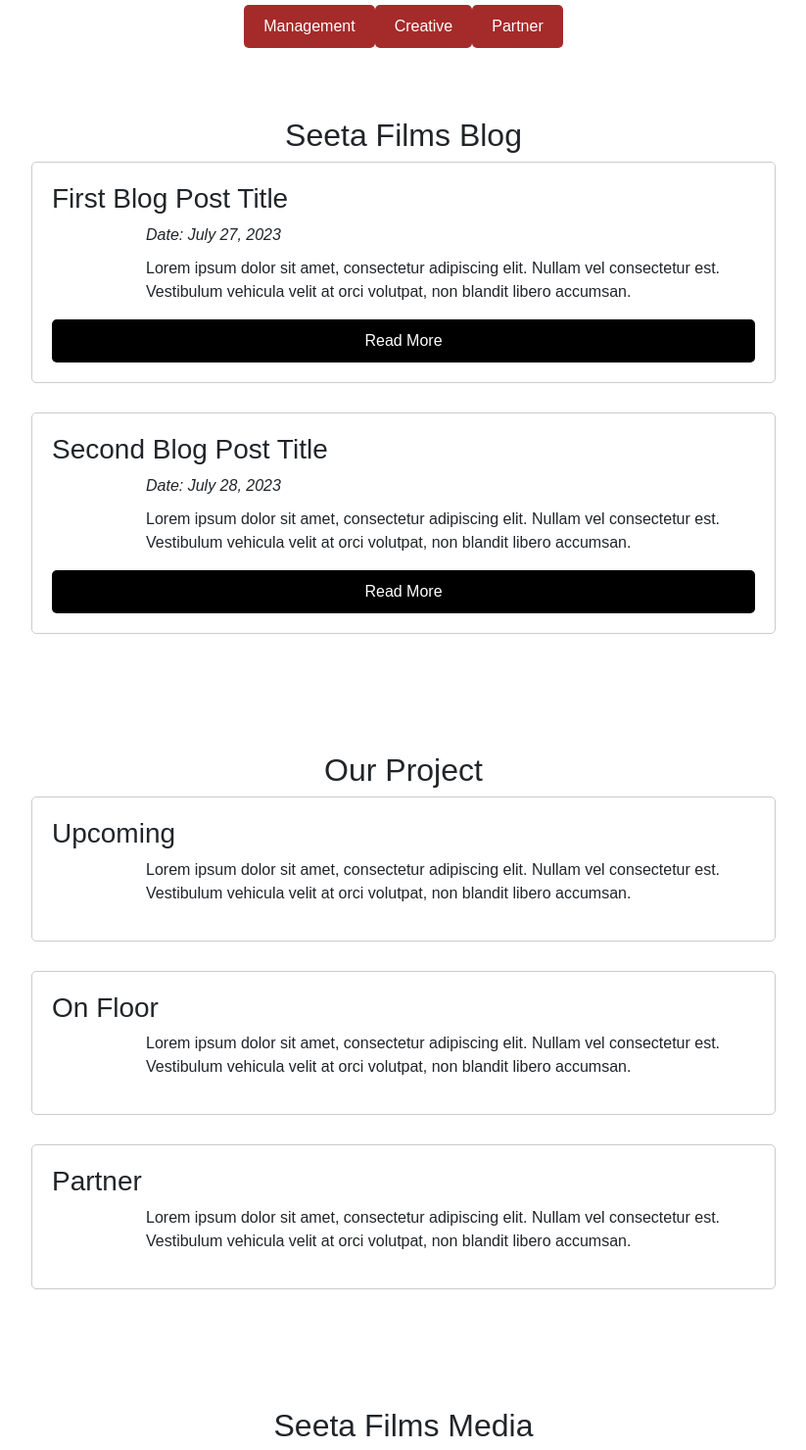
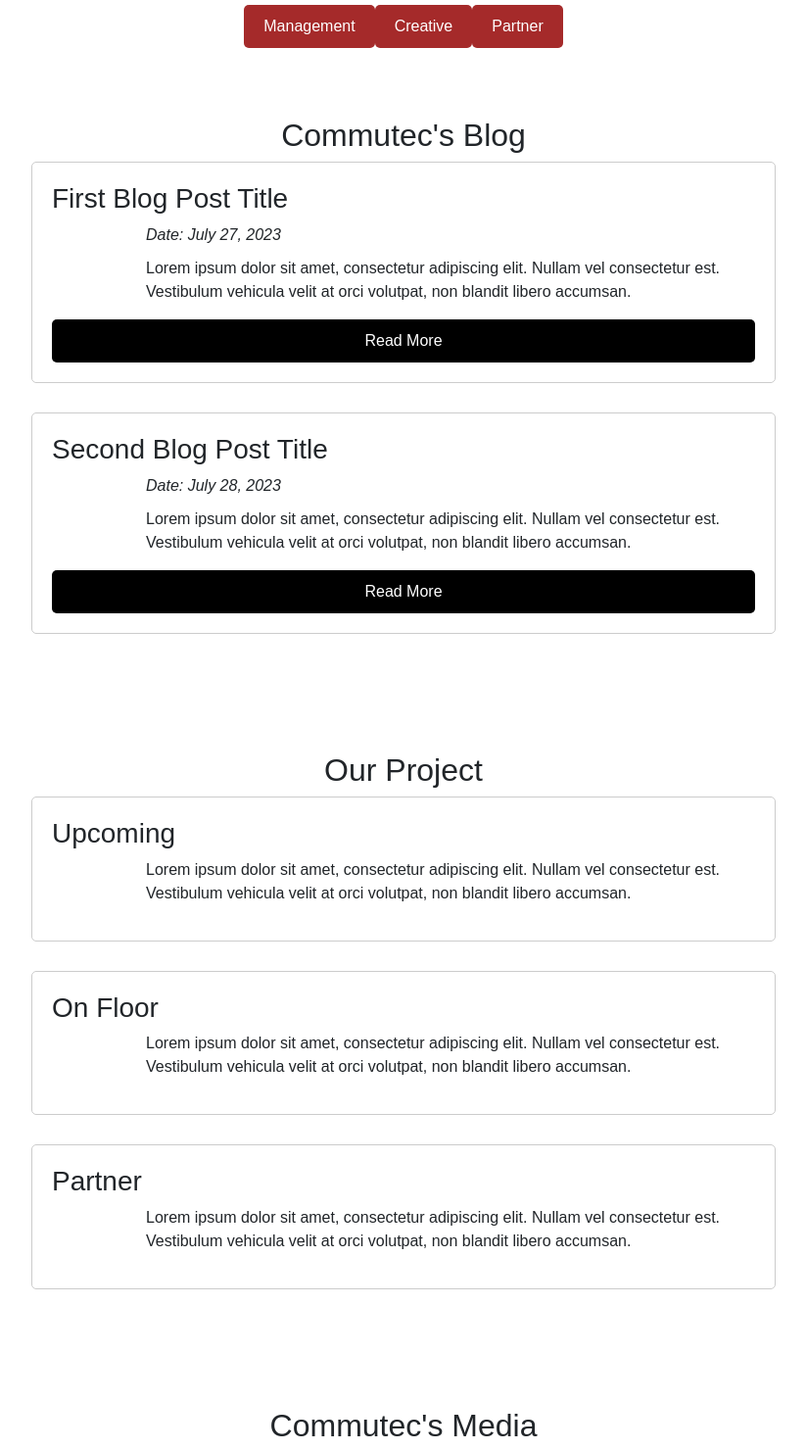
Before and after one commit to sandeepbarvewebdec/commutec, a plain HTML site: page index.html in a window 1280 px wide. Shown: the part 1891-3371 px from the top of the page at 98% size, without its empty margins (228-1051 px from the left). Drawn offline with nearby package versions, Linux system fonts and the light colour scheme; grey boxes are pictures that could not be loaded.

Commit message:
Update index.html

```diff
--- a/index.html
+++ b/index.html
@@ -707,7 +707,7 @@
         </section>
       </main>
       <section class="blog">
-        <h2>Seeta Films Blog</h2>
+        <h2>Commutec's Blog</h2>
 
         <!-- Blog Post 1 -->
         <div class="blog-post">
@@ -753,7 +753,7 @@
 
 
         <section class="media">
-          <h2>Seeta Films Media</h2>
+          <h2>Commutec's Media</h2>
 
           <!-- Image Gallery -->
           <div class="image-gallery">
```
